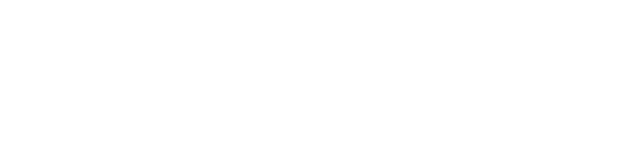
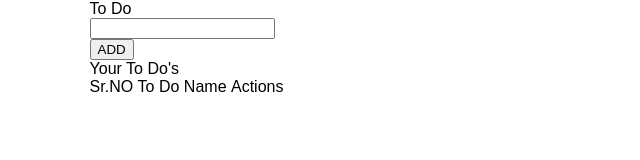
Before and after one commit to ahsanaaxioned/To-DO-LIst, a plain HTML site: page index.html in a window 1280 px wide. Shown: the whole page, without its empty margins (0-640 px from the left). Drawn offline with Linux system fonts and the light colour scheme.

Commit message:
html structure added

```diff
--- a/index.html
+++ b/index.html
@@ -13,10 +13,10 @@
   <!-- Place favicon.ico in the root directory: mathiasbynens.be/notes/touch-icons -->
   <link rel="shortcut icon" href="favicon.ico" />
   <!--font-awesome link for icons-->
-  <link rel="stylesheet" media="screen" href="assets/vendor/font-awesome/css/all.min.css" >
+  <link rel="stylesheet" media="screen" href="assets/vendor/font-awesome/css/all.min.css">
   <link rel="stylesheet" href="https://cdnjs.cloudflare.com/ajax/libs/font-awesome/4.7.0/css/font-awesome.min.css">
   <!-- Default style-sheet is for 'media' type screen (color computer display).  -->
-  <link rel="stylesheet" media="screen" href="assets/css/style.css" >
+  <link rel="stylesheet" media="screen" href="assets/css/style.css">
 </head>
 
 <body>
@@ -24,11 +24,32 @@
   <div class="container">
     <!--main section start-->
     <main>
-
+      <section class="to-do">
+        <div class="wrapper">
+          <div class="form-container">
+            <h1 class="heading">To Do</h1>
+            <form action="#FIXEDME" class="form" method="post" name="form">
+              <div class="input-group">
+                <input type="text" name="to-do-input" id="input-to-do" class="input-to-do">
+              </div>
+              <button class="to-do-btn">ADD</button>
+            </form>
+          </div>
+          <div class="to-do-content">
+            <h2 class="sub-heading">Your To Do's</h2>
+            <ul class="to-do-list">
+              <li class="to-do-item">Sr.NO</li>
+              <li class="to-do-item">To Do Name</li>
+              <li class="to-do-item">Actions</li>
+            </ul>
+          </div>
+        </div>
+      </section>
     </main>
     <!--main section end-->
   </div>
   <!--container end-->
   <script src="assets/js/script.js"></script>
 </body>
+
 </html>
```
